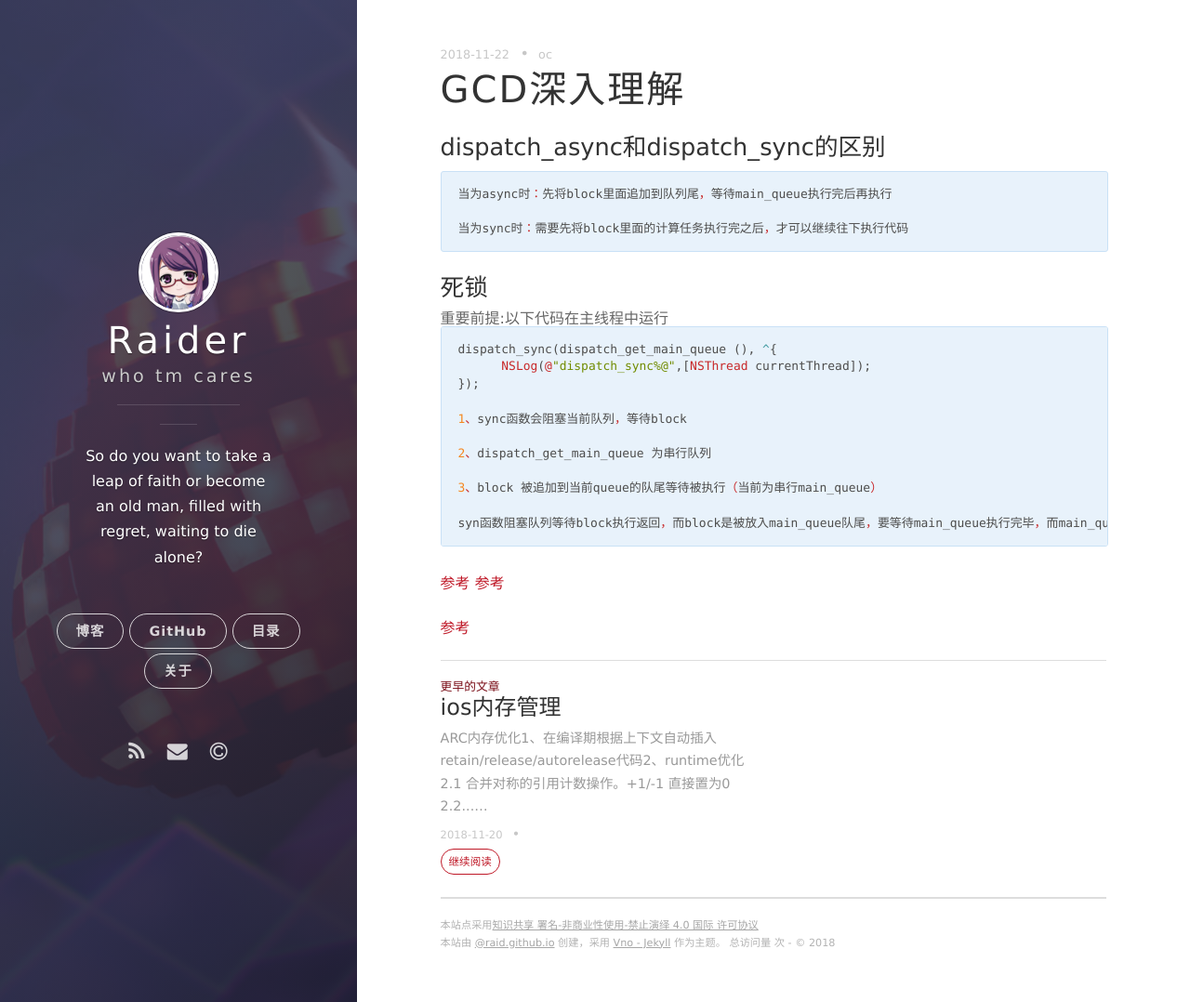
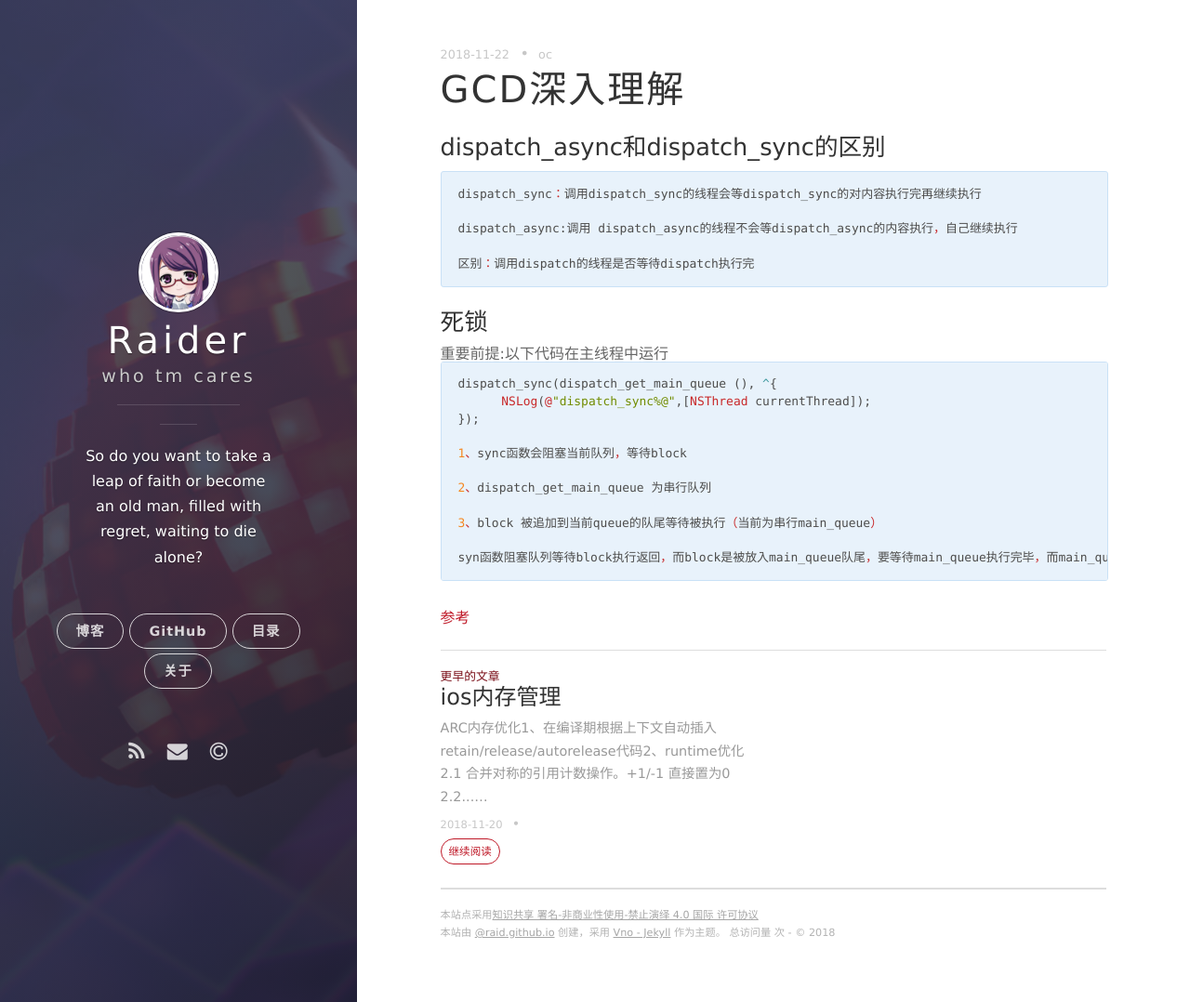
Before and after one commit to ioRaid/ioRaid.github.io, a Jekyll site: the page built from _posts/2018-11-22-gcd.md, in a window 1280 px wide and 1078 px high. Shown: the whole window at 93% size. Built offline with Jekyll 4.4.1, drawn with Linux system fonts in a browser that asks for light colours; nearby versions of some CDN libraries; comment, search, counter and statistics services are not loaded.

Commit message:
Update 2018-11-22-gcd.md

```diff
--- a/_posts/2018-11-22-gcd.md
+++ b/_posts/2018-11-22-gcd.md
@@ -11,9 +11,11 @@ description: GCD
 
 {% highlight ruby %}
 
-当为async时：先将block里面追加到队列尾，等待main_queue执行完后再执行
+dispatch_sync：调用dispatch_sync的线程会等dispatch_sync的对内容执行完再继续执行
 
-当为sync时：需要先将block里面的计算任务执行完之后，才可以继续往下执行代码
+dispatch_async:调用 dispatch_async的线程不会等dispatch_async的内容执行，自己继续执行
+
+区别：调用dispatch的线程是否等待dispatch执行完
 
 {% endhighlight %}
 
@@ -48,7 +50,4 @@ syn函数阻塞队列等待block执行返回，而block是被放入main_queue队
 
 {% endhighlight %}
 
-<a href="http://ios.jobbole.com/85038/?utm_source=blog.jobbole.com&utm_medium=relatedPosts" target="_blank">参考</a>
-<a href="https://elliotsomething.github.io/2016/05/17/iOS%E4%B9%8B%E5%86%85%E5%AD%98%E9%82%A3%E4%BA%9B%E4%BD%A0%E4%B8%8D%E7%9F%A5%E9%81%93%E7%9A%84%E4%BA%8B/"  target="_blank">参考</a>
-
-<a href="http://www.cocoachina.com/ios/20170328/18962.html" target="_blank">参考</a>
+<a href="" target="_blank">参考</a>
```
